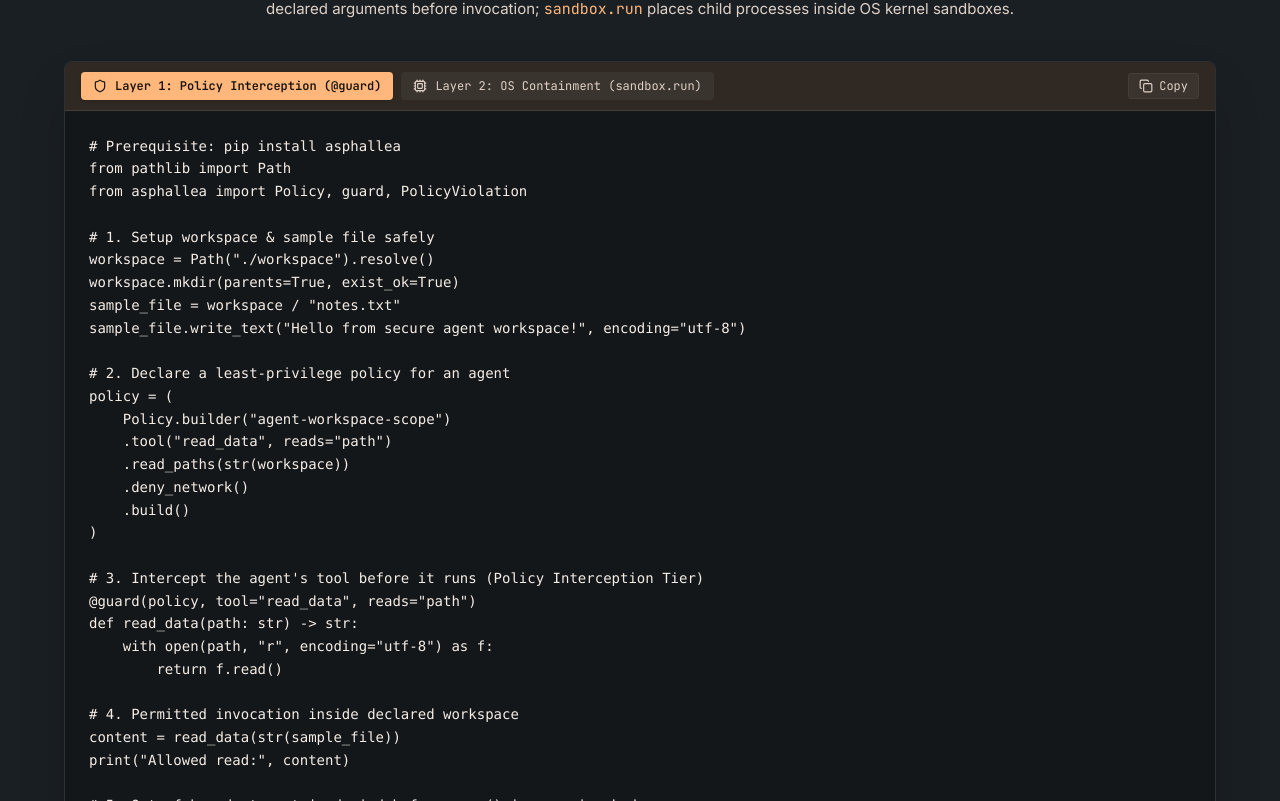
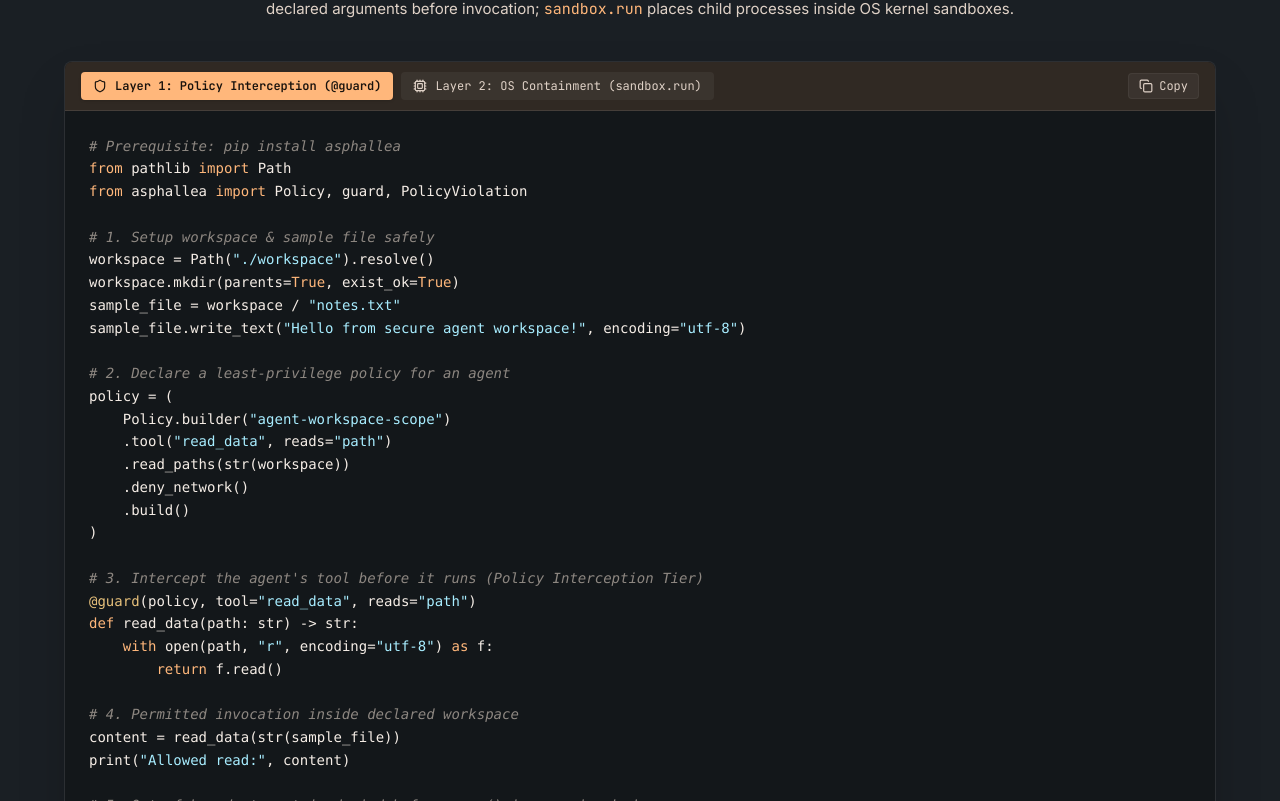
Before and after one commit to Asphallea/asphallea_website, a React (Vite) app: page / in a window 1280 px wide. Shown: the part 2959-3760 px from the top of the page. Built offline with nearby package versions, Linux system fonts and the light colour scheme; no server answers.

Commit message:
Implement Python syntax highlighting in QuickstartSection
Added a Python code highlighter function to highlight syntax elements such as comments, strings, and keywords.

```diff
--- a/src/components/QuickstartSection.tsx
+++ b/src/components/QuickstartSection.tsx
@@ -1,6 +1,33 @@
 import { Copy, Check, Terminal, Shield, Lock, Layers, Cpu } from 'lucide-react';
 import { motion } from 'motion/react';
 import { useState } from 'react';
+import type React from 'react';
+
+const PY_KEYWORDS = new Set([
+  'from', 'import', 'def', 'return', 'with', 'as', 'try', 'except', 'if', 'else',
+  'for', 'in', 'not', 'and', 'or', 'None', 'True', 'False', 'class', 'raise',
+]);
+
+// Lightweight Python highlighter: comments, strings, decorators, keywords.
+function highlightPython(code: string) {
+  const tokenRe = /(#.*$)|(f?"(?:[^"\\]|\\.)*"|f?'(?:[^'\\]|\\.)*')|(@\w+)|(\b[A-Za-z_]\w*\b)/gm;
+  const out: React.ReactNode[] = [];
+  let last = 0;
+  let m: RegExpExecArray | null;
+  let i = 0;
+  while ((m = tokenRe.exec(code)) !== null) {
+    if (m.index > last) out.push(code.slice(last, m.index));
+    const [tok, comment, str, deco, word] = m;
+    if (comment) out.push(<span key={i++} className="text-on-surface-variant/60 italic">{tok}</span>);
+    else if (str) out.push(<span key={i++} className="text-[#a8edff]">{tok}</span>);
+    else if (deco) out.push(<span key={i++} className="text-[#e6c07b]">{tok}</span>);
+    else if (word && PY_KEYWORDS.has(word)) out.push(<span key={i++} className="text-[#ffb77b]">{tok}</span>);
+    else out.push(tok);
+    last = m.index + tok.length;
+  }
+  if (last < code.length) out.push(code.slice(last));
+  return out;
+}
 
 export function QuickstartSection() {
   const [activeTab, setActiveTab] = useState<'policy' | 'containment'>('policy');
@@ -36,8 +63,6 @@ content = read_data(str(sample_file))
 print("Allowed read:", content)
 
 # 5. Out-of-bounds target is denied before open() is ever invoked
-# Policy interception evaluates allowlists deterministically without needing
-# the target file to exist on the host filesystem.
 try:
     read_data(str(workspace.parent / "confidential_keys.env"))
 except PolicyViolation as err:
@@ -92,9 +117,9 @@ if res_file.exists():
     <section id="quickstart" className="flex flex-col gap-10 max-w-6xl mx-auto w-full scroll-mt-24">
       {/* Header */}
       <motion.div
-        initial={{ opacity: 0, y: 20 }}
+        initial={{ opacity: 0.35, y: 20 }}
         whileInView={{ opacity: 1, y: 0 }}
-        viewport={{ once: true, margin: '-100px' }}
+        viewport={{ once: true, margin: '0px 0px -40px 0px' }}
         transition={{ duration: 0.5 }}
         className="flex flex-col gap-3 items-center text-center max-w-3xl mx-auto"
       >
@@ -160,7 +185,7 @@ if res_file.exists():
 
         {/* Code Content */}
         <div className="p-6 font-mono-code text-xs sm:text-sm bg-[#13171A] overflow-x-auto leading-relaxed text-on-surface whitespace-pre">
-          <code>{activeSnippet}</code>
+          <code>{highlightPython(activeSnippet)}</code>
         </div>
 
         {/* Footer Explanation Note */}
```
